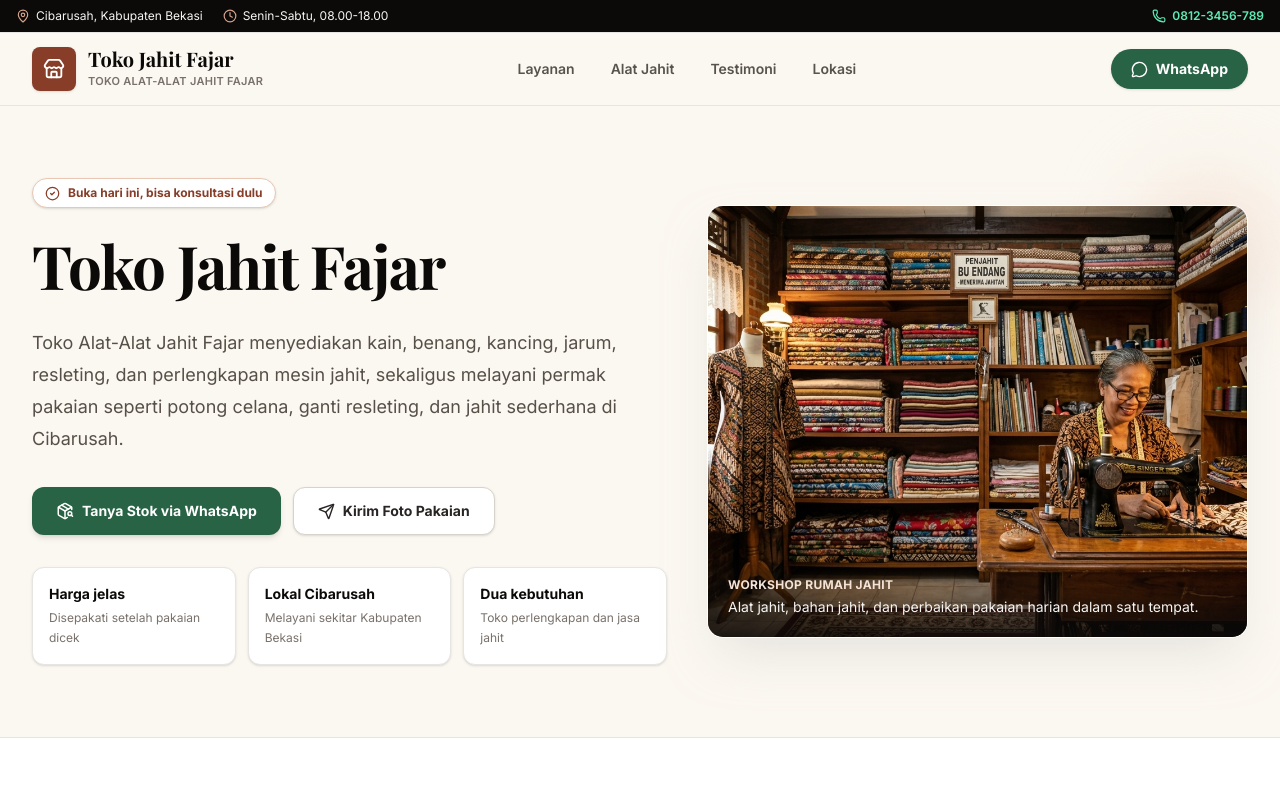
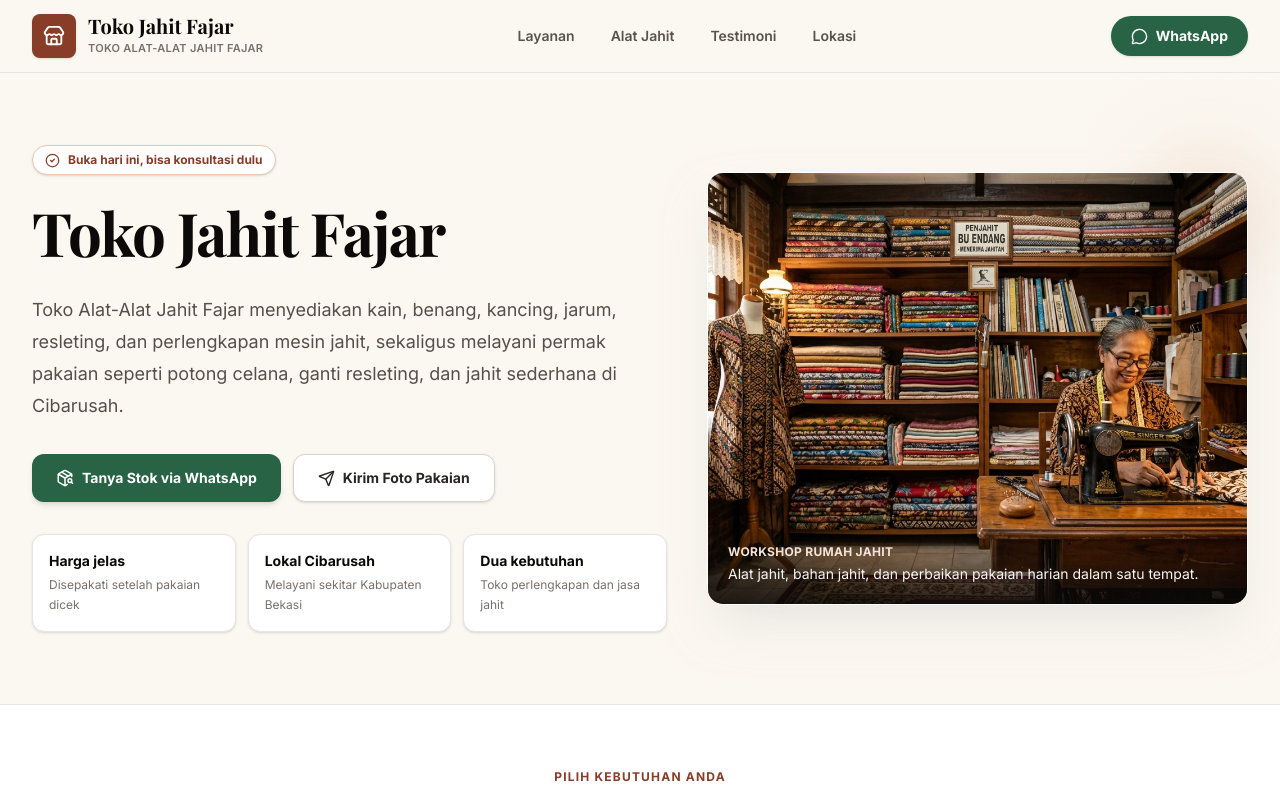
Before and after one commit to Al-Mutawakkil/griya-jahit-landing-page, a React (Vite) app: page / in a window 1280 px wide. Shown: the top 800 px of the page. Built offline with nearby package versions, Linux system fonts and the light colour scheme.

Commit message:
Remove top contact banner

```diff
--- a/src/App.tsx
+++ b/src/App.tsx
@@ -83,30 +83,6 @@ export default function App() {
 
   return (
     <div className="min-h-screen bg-cream text-stone-900">
-      <div className="border-b border-stone-200 bg-stone-950 px-4 py-2 text-xs text-stone-100">
-        <div className="mx-auto flex max-w-7xl flex-col gap-2 sm:flex-row sm:items-center sm:justify-between">
-          <div className="flex flex-wrap items-center gap-x-5 gap-y-1">
-            <span className="inline-flex items-center gap-1.5">
-              <MapPin size={14} className="text-clay-300" />
-              Cibarusah, Kabupaten Bekasi
-            </span>
-            <span className="inline-flex items-center gap-1.5">
-              <Clock size={14} className="text-clay-300" />
-              Senin-Sabtu, 08.00-18.00
-            </span>
-          </div>
-          <a
-            className="inline-flex w-fit items-center gap-1.5 font-semibold text-emerald-300 hover:text-emerald-200"
-            href={createWhatsAppUrl("Halo Toko Jahit Fajar, saya mau bertanya.")}
-            target="_blank"
-            rel="noreferrer"
-          >
-            <Phone size={14} />
-            {DISPLAY_PHONE}
-          </a>
-        </div>
-      </div>
-
       <header className="sticky top-0 z-40 border-b border-stone-200 bg-cream/95 backdrop-blur">
         <div className="mx-auto flex h-18 max-w-7xl items-center justify-between px-4 sm:px-6 lg:px-8">
           <a className="flex items-center gap-3" href="#beranda" aria-label="Toko Jahit Fajar">
```
